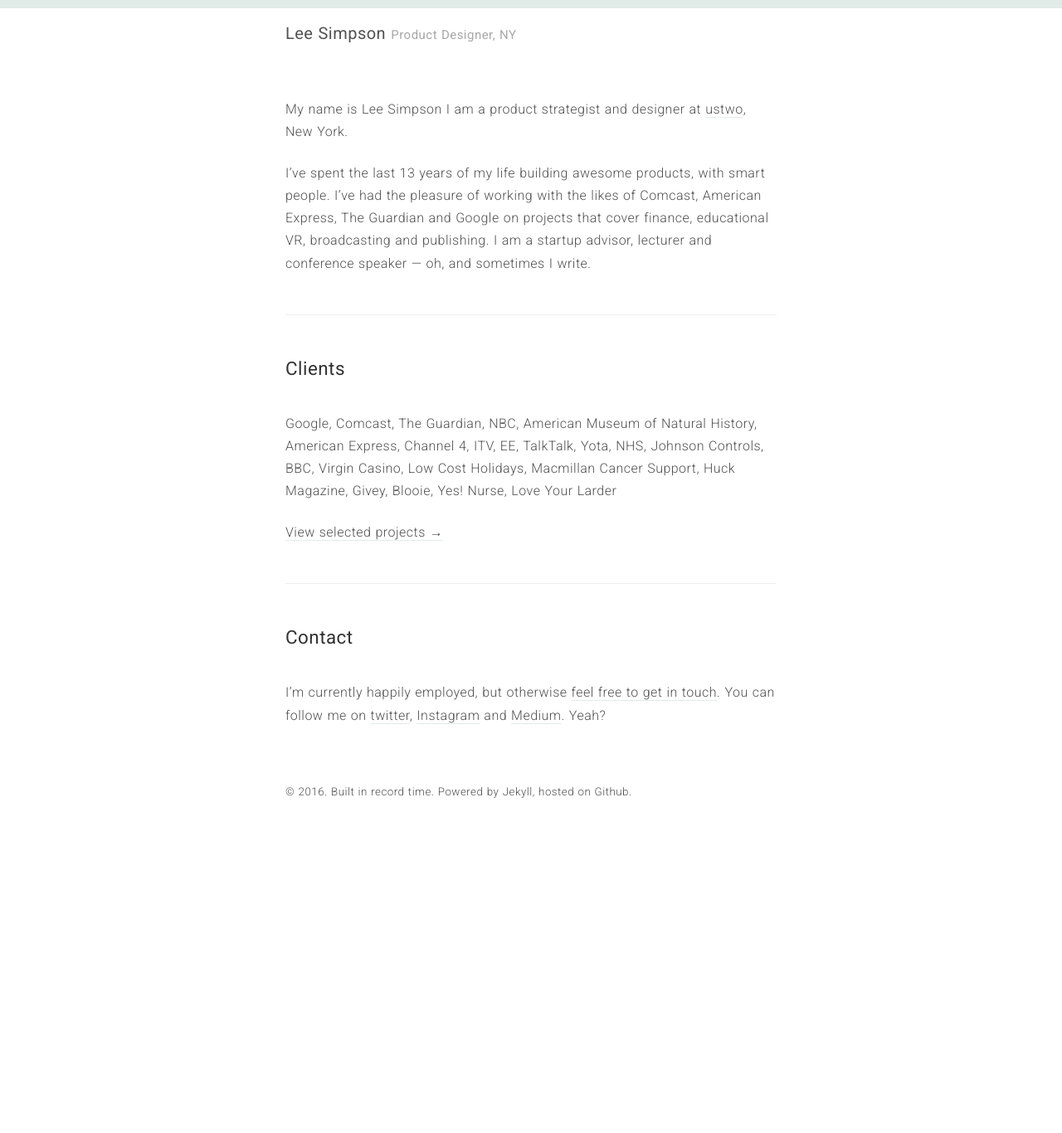
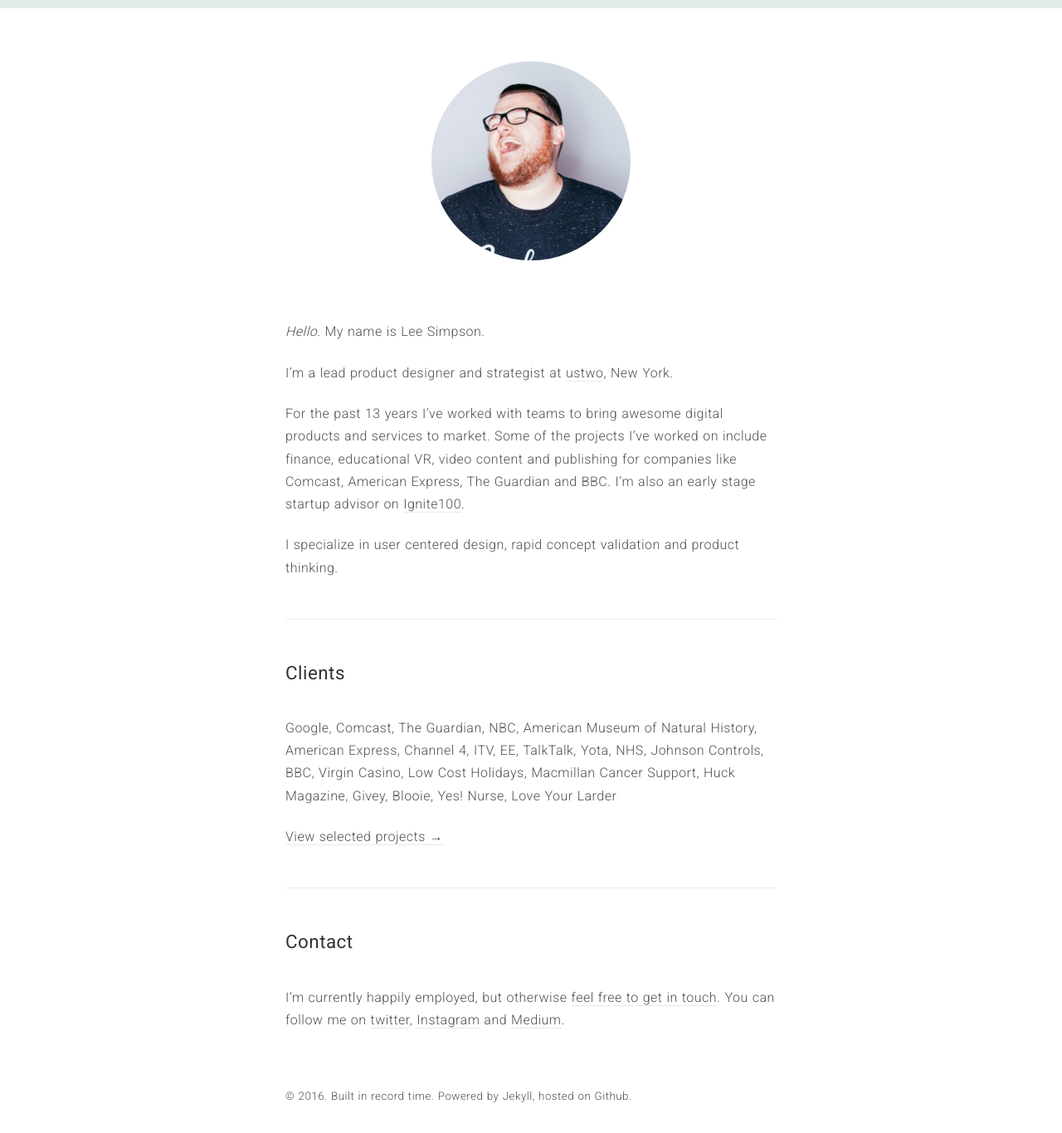
Before and after one commit to itsleesimpson/itsleesimpson.github.io, a Jekyll site: the page built from index.md, in a window 1280 px wide. Shown: the whole page at 83% size. Built offline with Jekyll 4.4.1, drawn with Linux system fonts in a browser that asks for light colours; nearby versions of some CDN libraries; library files that are not in the unit come from our copies; before the commit the page ends 999 px from its top, so only the background shows below that.

Commit message:
Style and content changes. Adding a profile images. Adding new content.

```diff
--- a/_config.yml
+++ b/_config.yml
@@ -5,7 +5,7 @@
 title:               Lee Simpson
 tagline:             Product Designer, NY
 url:                 http://www.itsleesimpson.com
-paginate:            5
+paginate:
 baseurl:
 
 # Assets
--- a/_layouts/default.html
+++ b/_layouts/default.html
@@ -6,32 +6,20 @@
   <body>
 
     <div class="container content">
+
       <header class="masthead">
-        <h3 class="masthead-title">
-          <a href="{{ site.baseurl }}/" title="Home">{{ site.title }}</a>
-          <small>{{ site.tagline }}</small>
-        </h3>
+
+        {% if page.url == '/' %}
+
+        <img src="/assets/img/profile.jpg" class="profile">
+
+        {% endif %}
+
       </header>
 
       <main>
         {{ content }}
       </main>
-
-      <!--<div class="newsletter">
-        <div id="revue-embed">
-
-          <h1>Newsletter</h1>
-          <p>Each Sunday I send an email with my favourite design and product articles from the week. Give it a try.</p>
-          <form action="https://www.getrevue.co/profile/itsleesimpson/add_subscriber" method="post" id="revue-form" name="revue-form"  target="_blank">
-            <div class="revue-form-group">
-              <input class="revue-form-field" placeholder="Your email address..." type="email" name="member[email]" id="member_email">
-            </div>
-            <div class="revue-form-actions">
-              <input type="submit" value="Subscribe" name="member[subscribe]" id="member_submit">
-            </div>
-          </form>
-        </div>
-      </div>-->
 
       <footer class="footer">
         <small>
--- a/_sass/_posts.scss
+++ b/_sass/_posts.scss
@@ -66,7 +66,16 @@
   }
 }
 
-// index.md content styles
+// projects.md content styles
 .project {
   margin-bottom: 3em;
 }
+
+
+// index.md content style
+
+img.profile {
+  border-radius: 50%;
+  width: 15em;
+  margin: 3em auto 0.5em;
+}
--- a/index.md
+++ b/index.md
@@ -2,9 +2,13 @@
 layout: page
 ---
 
-My name is Lee Simpson I am a product strategist and designer at [ustwo](http://www.ustwo.com), New York.
+_Hello._ My name is Lee Simpson.
 
-I've spent the last 13 years of my life building awesome products, with smart people. I've had the pleasure of working with the likes of Comcast, American Express, The Guardian and Google on projects that cover finance, educational VR, broadcasting and publishing. I am a startup advisor, lecturer and conference speaker — oh, and sometimes I write.
+I'm a lead product designer and strategist at [ustwo](http://www.ustwo.com), New York.
+
+For the past 13 years I’ve worked with teams to bring awesome digital products and services to market. Some of the projects I've worked on include finance, educational VR, video content and publishing for companies like Comcast, American Express, The Guardian and BBC. I'm also an early stage startup advisor on [Ignite100](http://ignite100.com).
+
+I specialize in user centered design, rapid concept validation and product thinking.
 
 ***
 
@@ -18,4 +22,4 @@
 
 # Contact
 
-I'm currently happily employed, but otherwise [feel free to get in touch](mailto:lee@itsleesimpson.com). You can follow me on [twitter](http://www.twitter.com/itsleesimpson), [Instagram](http://www.instagram.com/itsleesimpson) and [Medium](https://medium.com/@itsleesimpson). Yeah?
+I'm currently happily employed, but otherwise [feel free to get in touch](mailto:lee@itsleesimpson.com). You can follow me on [twitter](http://www.twitter.com/itsleesimpson), [Instagram](http://www.instagram.com/itsleesimpson) and [Medium](https://medium.com/@itsleesimpson).
```
Also changed, not shown: projects.md (+12 -0 lines), assets/img/profile.jpg (added).
